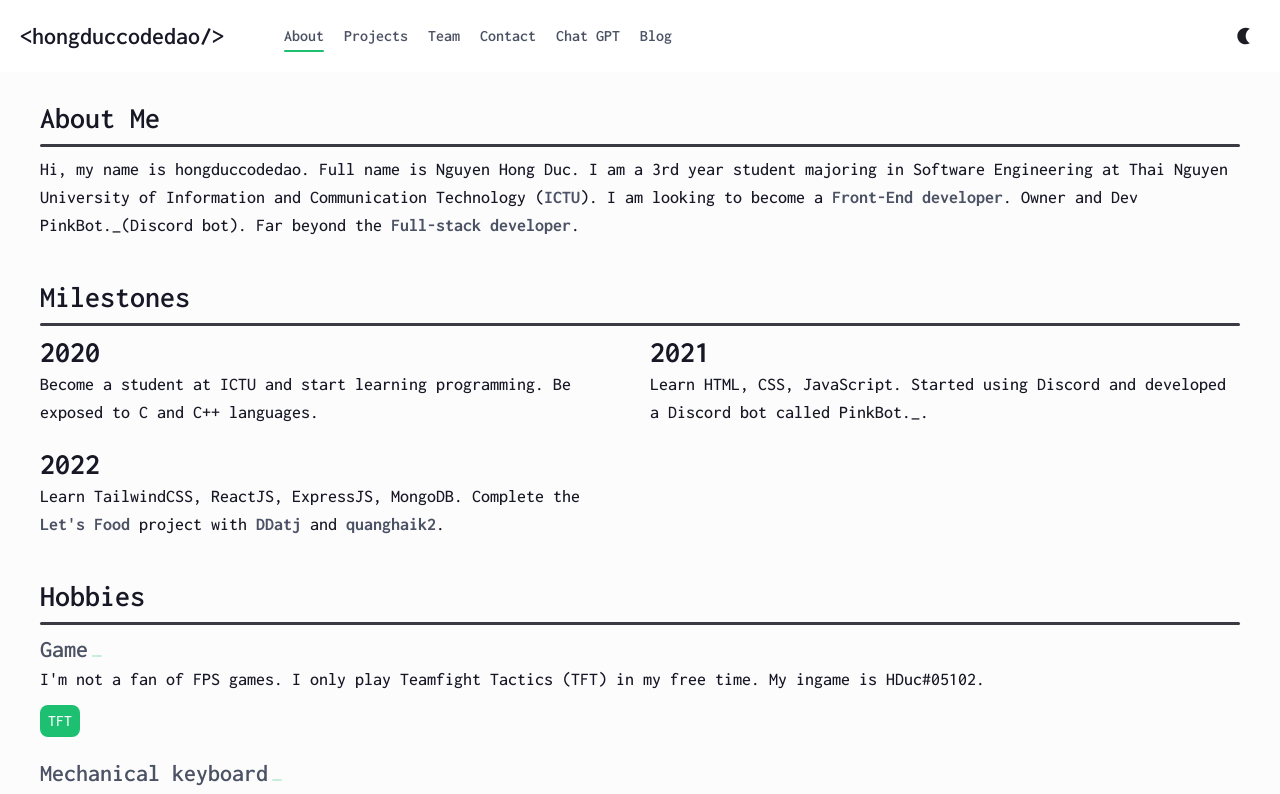
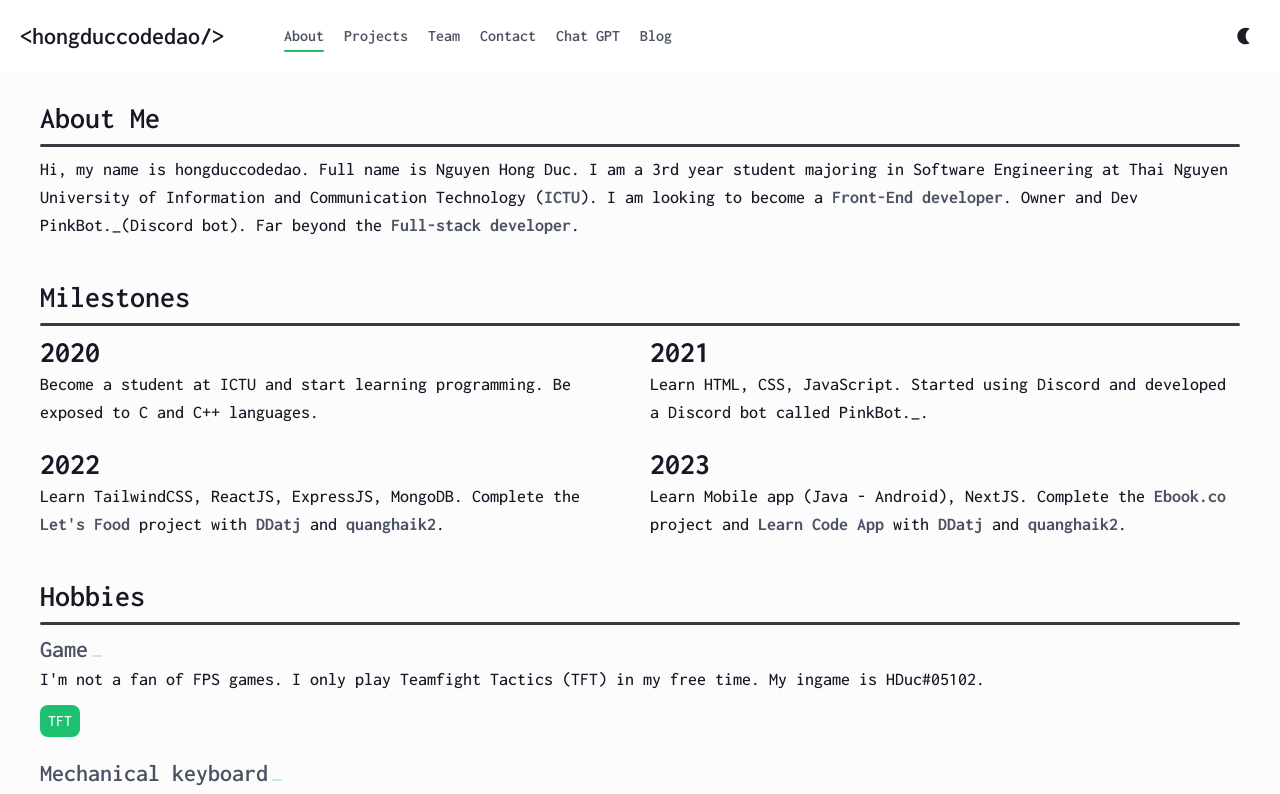
Before and after one commit to hongducdev/hongduccodedao_react, a Next.js app: page /about in a window 1280 px wide. Shown: the top 794 px of the page. Built offline with nearby package versions, Linux system fonts and the light colour scheme.

Commit message:
🎨 style(HoverLinkText.tsx): add title attribute to the link 🎨 style(about.tsx): add title attribute to the links The title attribute is added to the link to provide additional information about the link when the user hovers over it. This improves accessibility and user experience.

```diff
--- a/components/common/HoverLinkText.tsx
+++ b/components/common/HoverLinkText.tsx
@@ -1,13 +1,14 @@
-
 interface HoverLinkTextProps {
   link: string;
+  title: string;
   children: React.ReactNode;
 }
 
-const HoverLinkText = ({ link, children }: HoverLinkTextProps) => {
+const HoverLinkText = ({ link, title, children }: HoverLinkTextProps) => {
   return (
     <a
       href={link}
+      title={title}
       className="inline-block font-bold relative text-text2 dark:text-icon-color after:absolute after:w-0 after:h-[2px] after:rounded after:bg-primary after:bottom-[-4px] after:left-0 hover:after:duration-300 hover:after:ease-in-out hover:after:w-full"
     >
       {children}
--- a/pages/about.tsx
+++ b/pages/about.tsx
@@ -33,14 +33,14 @@ const hobbiesArr = [
         name: "Keycap FSA Metal Heart",
       },
       {
-        name: "Tester 68"
+        name: "Tester 68",
       },
       {
-        name: "Cherry Hyperglide Black"
+        name: "Cherry Hyperglide Black",
       },
       {
-        name: "Keycap 9009 Retro"
-      }
+        name: "Keycap 9009 Retro",
+      },
     ],
   },
   {
@@ -86,13 +86,24 @@ const about = () => {
                 Hi, my name is hongduccodedao. Full name is Nguyen Hong Duc. I
                 am a 3rd year student majoring in Software Engineering at Thai
                 Nguyen University of Information and Communication Technology (
-                <HoverLinkText link="https://ictu.edu.vn/">ICTU</HoverLinkText>
+                <HoverLinkText
+                  link="https://ictu.edu.vn/"
+                  title="ICTU - University of Information and Communication Technology"
+                >
+                  ICTU
+                </HoverLinkText>
                 ). I am looking to become a{" "}
-                <HoverLinkText link="https://roadmap.sh/frontend">
+                <HoverLinkText
+                  link="https://roadmap.sh/frontend"
+                  title="Front-End Developer"
+                >
                   Front-End developer
                 </HoverLinkText>
                 . Owner and Dev PinkBot._(Discord bot). Far beyond the{" "}
-                <HoverLinkText link="https://landing.jobs/blog/fullstack-developer-roadmap/">
+                <HoverLinkText
+                  link="https://landing.jobs/blog/fullstack-developer-roadmap/"
+                  title="Full-stack Developer"
+                >
                   Full-stack developer
                 </HoverLinkText>
                 .
@@ -112,15 +123,55 @@ const about = () => {
                 </MilestoneItem>
                 <MilestoneItem year="2022">
                   Learn TailwindCSS, ReactJS, ExpressJS, MongoDB. Complete the{" "}
-                  <HoverLinkText link="https://github.com/Let-s-Food">
+                  <HoverLinkText
+                    link="https://github.com/Let-s-Food"
+                    title="Let's Food - Website bán đồ ăn trực tuyến"
+                  >
                     {"Let's Food"}
                   </HoverLinkText>{" "}
                   project with{" "}
-                  <HoverLinkText link="https://github.com/dd4tj">
+                  <HoverLinkText
+                    link="https://github.com/dd4tj"
+                    title="Trần Tiến Đạt"
+                  >
                     DDatj
                   </HoverLinkText>{" "}
                   and{" "}
-                  <HoverLinkText link="https://github.com/quanghaik2">
+                  <HoverLinkText
+                    link="https://github.com/quanghaik2"
+                    title="Chu Quang Hải"
+                  >
+                    quanghaik2
+                  </HoverLinkText>
+                  .
+                </MilestoneItem>
+                <MilestoneItem year="2023">
+                  Learn Mobile app (Java - Android), NextJS. Complete the{" "}
+                  <HoverLinkText
+                    link="https://ban-sach-truc-tuyen.vercel.app/"
+                    title="Ebook.co - Hệ thống bán sách trực tuyến"
+                  >
+                    {"Ebook.co"}
+                  </HoverLinkText>{" "}
+                  project and{" "}
+                  <HoverLinkText
+                    link="https://github.com/hongduccodedao/LearnCodeApp"
+                    title="Learn Code App - Ứng dụng học lập trình trên điện thoại"
+                  >
+                    Learn Code App
+                  </HoverLinkText>{" "}
+                  with{" "}
+                  <HoverLinkText
+                    link="https://github.com/dd4tj"
+                    title="Trần Tiến Đạt"
+                  >
+                    DDatj
+                  </HoverLinkText>{" "}
+                  and{" "}
+                  <HoverLinkText
+                    link="https://github.com/quanghaik2"
+                    title="Chu Quang Hải"
+                  >
                     quanghaik2
                   </HoverLinkText>
                   .
```
